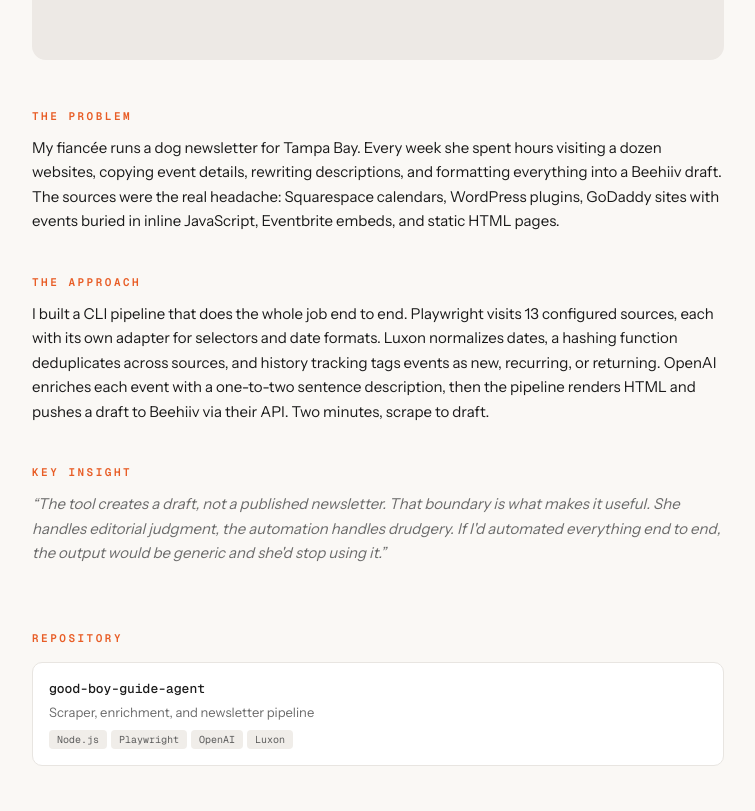
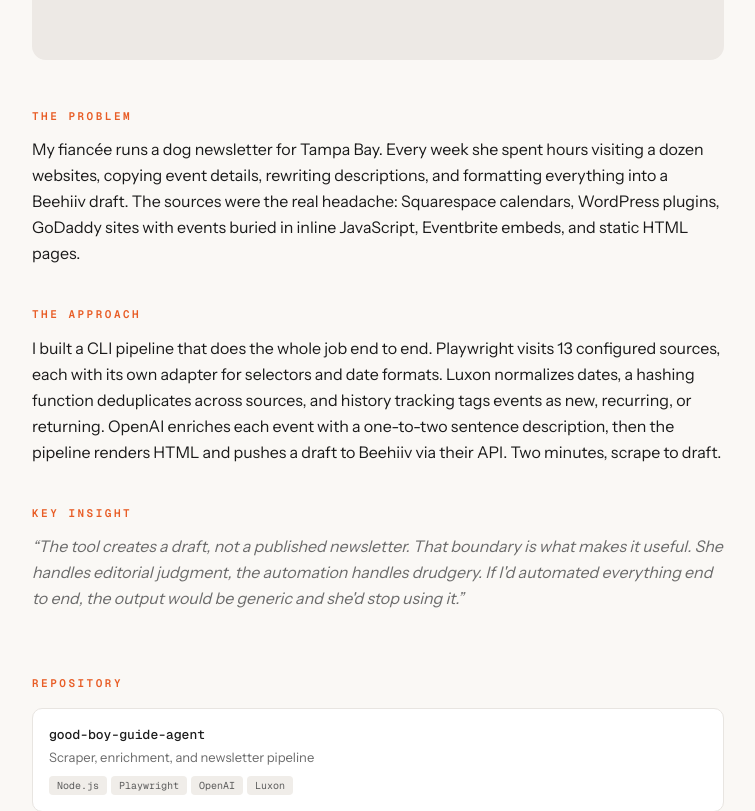
Before and after one commit to jonathan-c/castillo-j-portfolio, a Next.js app: page /projects/good-boy-guide in a window 1280 px wide. Shown: the part 560-1371 px from the top of the page, without its empty margins (262-1017 px from the left). Built offline with nearby package versions, Linux system fonts and the light colour scheme.

Commit message:
style(design): FINDING-008 — bump body text from 15px to 16px for readability

```diff
--- a/app/page.tsx
+++ b/app/page.tsx
@@ -37,7 +37,7 @@ export default function Home() {
         <h2 className="font-display text-[30px] font-extrabold tracking-tight mb-3">
           About
         </h2>
-        <p className="text-[15px] text-muted leading-relaxed max-w-[540px] mb-5">
+        <p className="text-base text-muted leading-relaxed max-w-[540px] mb-5">
           Full-stack engineer based in Tampa Bay. I like building tools that help
           people make better decisions, especially when those decisions normally
           get made on instinct. Always looking for teams that care about craft.
--- a/app/projects/[slug]/page.tsx
+++ b/app/projects/[slug]/page.tsx
@@ -69,21 +69,21 @@ export default async function CaseStudyPage({ params }: Props) {
           <p className="font-mono text-[11px] text-accent uppercase tracking-[2.5px] font-semibold mb-3">
             The Problem
           </p>
-          <p className="text-[15px] leading-relaxed">{project.problem}</p>
+          <p className="text-base leading-relaxed">{project.problem}</p>
         </div>
 
         <div>
           <p className="font-mono text-[11px] text-accent uppercase tracking-[2.5px] font-semibold mb-3">
             The Approach
           </p>
-          <p className="text-[15px] leading-relaxed">{project.approach}</p>
+          <p className="text-base leading-relaxed">{project.approach}</p>
         </div>
 
         <div>
           <p className="font-mono text-[11px] text-accent uppercase tracking-[2.5px] font-semibold mb-3">
             Key Insight
           </p>
-          <p className="text-[15px] leading-relaxed italic text-muted">
+          <p className="text-base leading-relaxed italic text-muted">
             &ldquo;{project.insight}&rdquo;
           </p>
         </div>
--- a/components/ProjectCard.tsx
+++ b/components/ProjectCard.tsx
@@ -18,8 +18,8 @@ export function ProjectCard({ project }: { project: Project }) {
             {statusLabels[project.status]}
           </span>
         </div>
-        <p className="text-[15px] text-muted mb-4">{project.tagline}</p>
-        <p className="text-[15px] leading-relaxed mb-4">
+        <p className="text-base text-muted mb-4">{project.tagline}</p>
+        <p className="text-base leading-relaxed mb-4">
           <strong className="font-semibold">The problem:</strong>{" "}
           {project.problem.split(". ").slice(0, 2).join(". ")}.
         </p>
```
